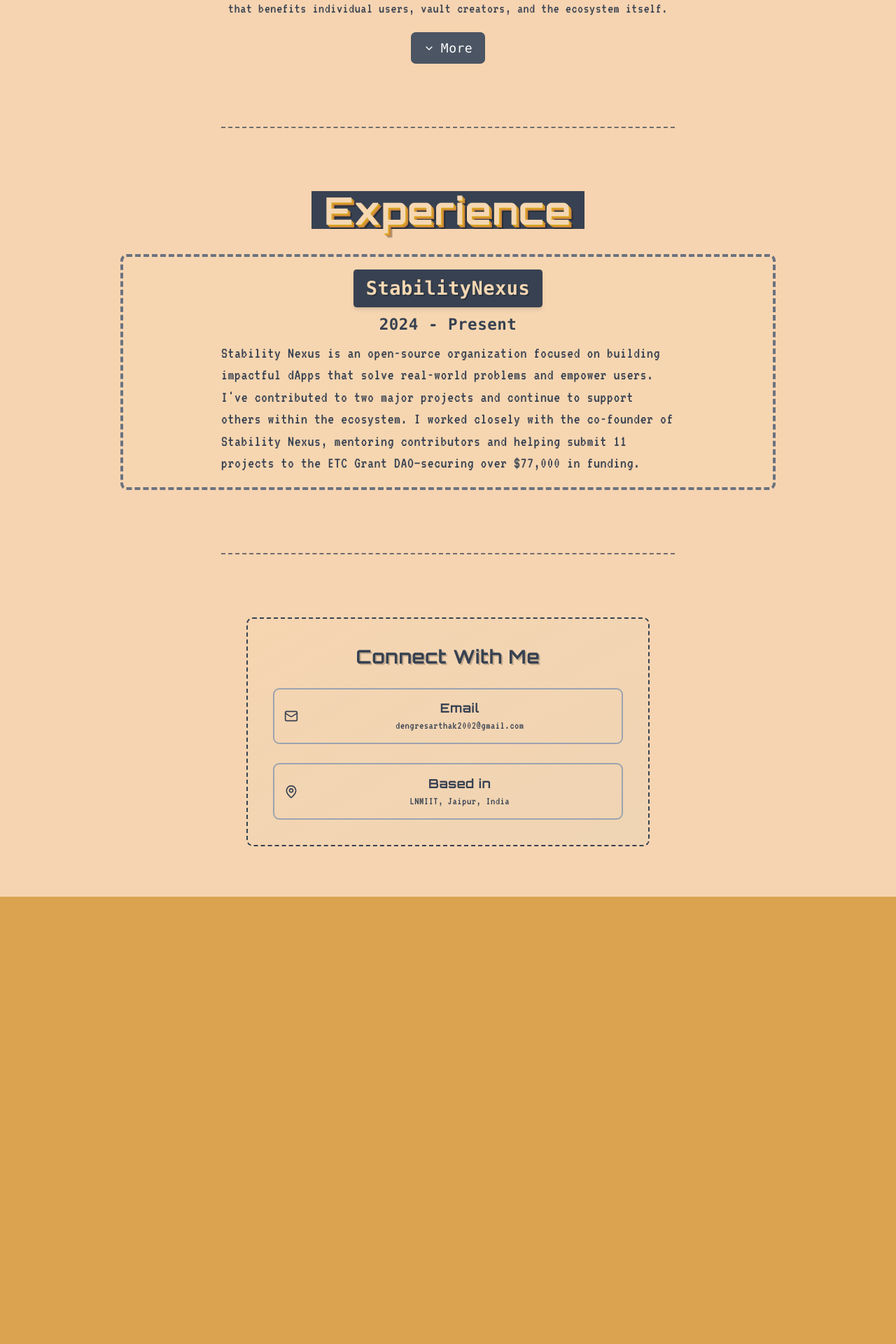
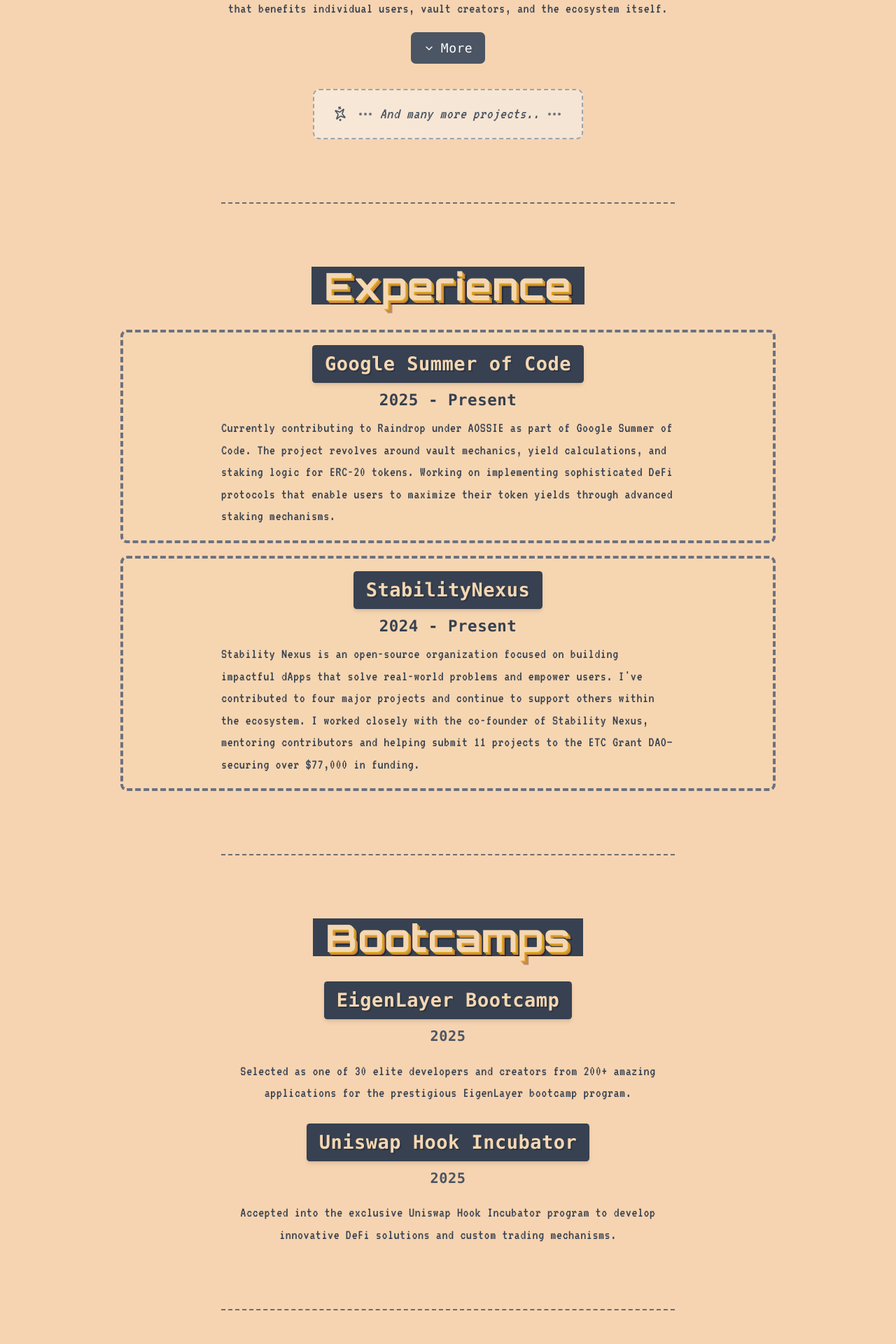
Before and after one commit to DengreSarthak/Portfolio, a Next.js app: page /Portfolio/ in a window 1280 px wide. Shown: the part 3420-5340 px from the top of the page at 70% size. Before the commit the page ends 4701 px from the top, so only its background shows below. Built offline with nearby package versions, Linux system fonts and the light colour scheme.

Commit message:
Added bootcamps

```diff
--- a/src/app/page.tsx
+++ b/src/app/page.tsx
@@ -4,6 +4,7 @@ import { useState, useEffect } from "react"
 import { Achievements } from "@/components/achievements"
 import { Contact } from "@/components/contact"
 import { Experience } from "@/components/experience"
+import { Bootcamps } from "@/components/bootcamps"
 import { Projects } from "@/components/projects"
 import { Hero } from "@/components/hero"
 import { Navbar } from "@/components/navbar"
@@ -47,6 +48,8 @@ export default function Home() {
           <Divider />
           <Experience />
           <Divider />
+          <Bootcamps />
+          <Divider />
           <Contact />
         </main>
       </div>
--- /dev/null
+++ b/src/components/bootcamps.tsx
@@ -0,0 +1,60 @@
+"use client";
+
+import { motion } from "framer-motion";
+
+const bootcamps = [
+  {
+    title: "EigenLayer Bootcamp",
+    year: "2025",
+    description:
+      "Selected as one of 30 elite developers and creators from 200+ amazing applications for the prestigious EigenLayer bootcamp program.",
+  },
+  {
+    title: "Uniswap Hook Incubator",
+    year: "2025",
+    description:
+      "Accepted into the exclusive Uniswap Hook Incubator program to develop innovative DeFi solutions and custom trading mechanisms.",
+  },
+];
+
+export function Bootcamps() {
+  return (
+    <section id="bootcamps" className="py-4 sm:py-6 md:py-8">
+      <motion.div
+        initial={{ opacity: 0 }}
+        whileInView={{ opacity: 1 }}
+        viewport={{ once: true }}
+      >
+        <div className="section-title">
+          <h2>Bootcamps</h2>
+        </div>
+
+        <div className="space-y-4 sm:space-y-6">
+          {bootcamps.map((bootcamp, index) => (
+            <motion.div
+                key={index}
+                initial={{ opacity: 0, y: 20 }}
+                whileInView={{ opacity: 1, y: 0 }}
+                viewport={{ once: true }}
+                transition={{ delay: index * 0.1 }}
+                className="text-center"
+            >
+              <div className="text-center mb-4">
+                <div className="inline-block bg-gray-700 text-[#f5d7b2] px-3 sm:px-4 py-2 text-base sm:text-lg md:text-xl lg:text-2xl font-bold pixel-shadow shadow-md mb-2 rounded">
+                  {bootcamp.title}
+                </div>
+                <div className="text-sm sm:text-base md:text-lg font-semibold text-gray-600">{bootcamp.year}</div>
+              </div>
+
+              <div className="max-w-xs sm:max-w-sm md:max-w-lg lg:max-w-xl mx-auto">
+                <p className="text-sm sm:text-base md:text-lg font-medium text-gray-700 text-center leading-relaxed">
+                  {bootcamp.description}
+                </p>
+              </div>
+            </motion.div>
+          ))}
+        </div>
+      </motion.div>
+    </section>
+  );
+}
--- a/src/components/experience.tsx
+++ b/src/components/experience.tsx
@@ -4,10 +4,18 @@ import { motion } from "framer-motion";
 
 const experiences = [
   {
+    title: "Google Summer of Code",
+    year: "2025 - Present",
+    description:
+      "Currently contributing to Raindrop under AOSSIE as part of Google Summer of Code. The project revolves around vault mechanics, yield calculations, and staking logic for ERC-20 tokens. Working on implementing sophisticated DeFi protocols that enable users to maximize their token yields through advanced staking mechanisms.",
+
+  },
+  {
     title: "StabilityNexus",
     year: "2024 - Present",
     description:
-      "Stability Nexus is an open-source organization focused on building impactful dApps that solve real-world problems and empower users. I've contributed to two major projects and continue to support others within the ecosystem. I worked closely with the co-founder of Stability Nexus, mentoring contributors and helping submit 11 projects to the ETC Grant DAO—securing over \$77,000 in funding.",
+      "Stability Nexus is an open-source organization focused on building impactful dApps that solve real-world problems and empower users. I've contributed to four major projects and continue to support others within the ecosystem. I worked closely with the co-founder of Stability Nexus, mentoring contributors and helping submit 11 projects to the ETC Grant DAO—securing over \$77,000 in funding.",
+
   },
 ];
 
@@ -40,7 +48,7 @@ export function Experience() {
                 <div className="mb-2 text-sm sm:text-base md:text-lg lg:text-xl font-bold">{exp.year}</div>
               </div>
               <div className="max-w-xs sm:max-w-sm md:max-w-lg lg:max-w-xl mx-auto">
-                <p className="text-sm sm:text-base md:text-lg lg:text-xl font-medium text-left leading-relaxed">
+                <p className="text-sm sm:text-base md:text-lg font-medium text-left leading-relaxed">
                   {exp.description}
                 </p>
               </div>
--- a/src/components/projects.tsx
+++ b/src/components/projects.tsx
@@ -2,7 +2,7 @@
 
 import { motion } from "framer-motion"
 import { useState } from "react"
-import { Github, ChevronDown, ChevronUp, ExternalLink } from "lucide-react"
+import { Github, ChevronDown, ChevronUp, ExternalLink, MoreHorizontal, Sparkles } from "lucide-react"
 
 const projects = [
   {
@@ -113,6 +113,7 @@ export function Projects() {
                     animate={{ opacity: 1, y: 0 }}
                     className="flex flex-col sm:flex-row gap-3"
                   >
+                    {project.demoLink && (
                       <a
                         href={project.demoLink}
                         target="_blank"
@@ -122,6 +123,8 @@ export function Projects() {
                         <ExternalLink size={16} />
                         Live Demo
                       </a>
+                    )}
+                    {project.githubLink && (
                       <a
                         href={project.githubLink}
                         target="_blank"
@@ -131,11 +134,43 @@ export function Projects() {
                         <Github size={16} />
                         View Code
                       </a>
+                    )}
                   </motion.div>
                 )}
               </div>
             </motion.div>
           ))}
+
+          {/* And Many More Section */}
+          <motion.div
+            initial={{ opacity: 0, y: 20 }}
+            whileInView={{ opacity: 1, y: 0 }}
+            viewport={{ once: true }}
+            transition={{ delay: 0.3 }}
+            className="text-center"
+          >
+            <motion.div
+              className="relative inline-flex items-center gap-3 px-6 py-4 border-2 border-dashed border-gray-400 rounded-lg bg-gradient-to-r from-gray-50/50 to-gray-100/50 backdrop-blur-sm"
+              whileHover={{ scale: 1.02, borderColor: "#6b7280" }}
+              transition={{ duration: 0.2 }}
+            >
+              <motion.div
+                animate={{ rotate: 360 }}
+                transition={{ duration: 8, repeat: Infinity, ease: "linear" }}
+              >
+                <Sparkles size={20} className="text-gray-600" />
+              </motion.div>
+
+              <div className="flex items-center gap-2">
+                <MoreHorizontal size={24} className="text-gray-500" />
+                <span className="text-lg sm:text-xl font-medium text-gray-600 italic">
+                  And many more projects..
+                </span>
+                <MoreHorizontal size={24} className="text-gray-500" />
+              </div>
+
+            </motion.div>
+          </motion.div>
         </div>
       </motion.div>
     </section>
```
Lines whose indentation alone changed are shown as unchanged.
